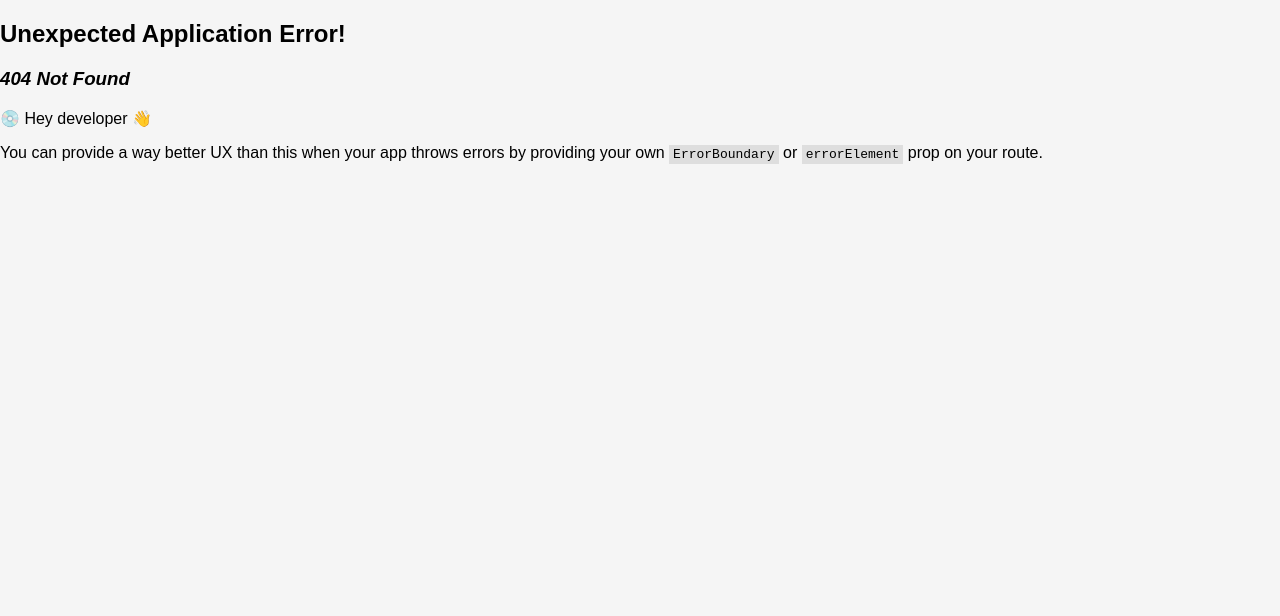
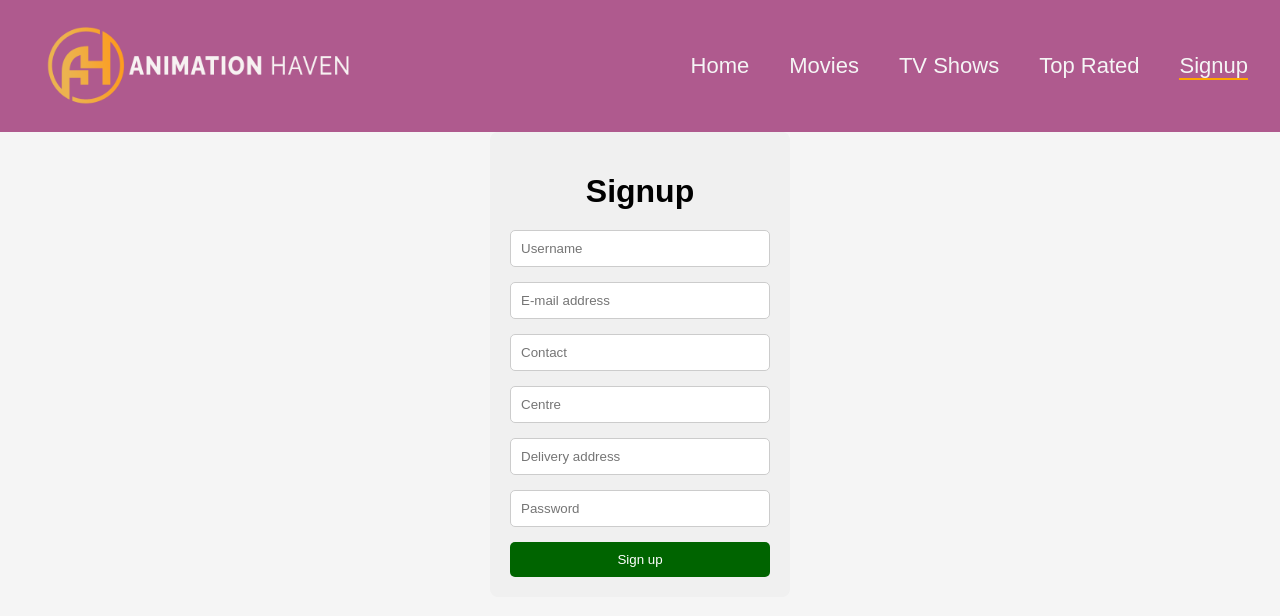
Before and after one commit to AdanBashir13/Animation-Haven, a React (Vite) app: page /login in a window 1280 px wide. Before the commit this address had no page. Shown: the top 616 px of the page. Built offline with nearby package versions, Linux system fonts and the light colour scheme.

Commit message:
add signup form

```diff
--- a/src/components/Search.jsx
+++ /dev/null
@@ -1,4 +0,0 @@
-import React, {useEffect,useState,useRef} from "react";
-function Search(){
-    const[searchQuery, setSearchQuerry]=
-}
--- a/src/index.css
+++ b/src/index.css
@@ -170,3 +170,45 @@ hr {
   background: yellow;
   margin: 20px 0;
 }
+
+.wrapper {
+  width: 300px;
+  margin: 0 auto;
+}
+
+form {
+  background-color: #f0f0f0;
+  padding: 20px;
+  border-radius: 8px;
+}
+
+h1 {
+  text-align: center;
+  margin-bottom: 20px;
+}
+
+.input-box {
+  margin-bottom: 15px;
+}
+
+.input-box input {
+  width: 100%;
+  padding: 10px;
+  border: 1px solid #ccc;
+  border-radius: 5px;
+  box-sizing: border-box;
+}
+
+button {
+  width: 100%;
+  padding: 10px;
+  background-color: darkgreen;
+  color: #fff;
+  border: none;
+  border-radius: 5px;
+  cursor: pointer;
+}
+
+button:hover {
+  background-color: #0056b3;
+}
--- /dev/null
+++ b/src/pages/SignupForm.jsx
@@ -0,0 +1,46 @@
+import React from "react";
+import Navbar from "../components/Navbar";
+import Footer from "../components/Footer";
+
+const LoginForm = () => {
+  return (
+    <div>
+        <div>
+          <Navbar />
+        </div>
+
+        <div className="wrapper">
+        <form action="">
+            <h1>Signup</h1>
+            {/* Username*/}
+            <div className="input-box">
+            <input type="text" placeholder="Username" required />
+            </div>
+            {/* Email address */}
+            <div className="input-box">
+            <input type="text" placeholder="E-mail address" required />
+            </div>
+            {/* Contact */}
+            <div className="input-box">
+            <input type="text" placeholder="Contact" required />
+            </div>
+            {/* Centre */}
+            <div className="input-box">
+            <input type="text" placeholder="Centre" required />
+            </div>
+            {/* Delivery address */}
+            <div className="input-box">
+            <input type="text" placeholder="Delivery address" required />
+            </div>
+            {/* Password */}
+            <div className="input-box">
+            <input type="password" placeholder="Password" required />
+            </div>
+            <button type="submit">Sign up</button>
+        </form>
+        </div>
+    </div>
+  );
+};
+
+export default LoginForm;
--- a/src/routes.jsx
+++ b/src/routes.jsx
@@ -4,6 +4,7 @@ import HomePage from './pages/HomePage';
 import MoviesPage from './pages/MoviesPage';
 import TVShowsPage from './pages/TVShowsPage';
 import TopRatedPage from './pages/TopRatedPage';
+import LoginForm from './pages/SignupForm';
 
 const router = createBrowserRouter([
   {
@@ -22,6 +23,10 @@ const router = createBrowserRouter([
     path: '/top-rated',
     element: <TopRatedPage />
   },
+  {
+    path: '/login',
+    element: <LoginForm />
+  },
 ]);
 
 const Routes = () => <RouterProvider router={router} />;
```
